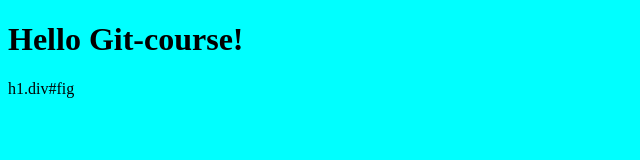
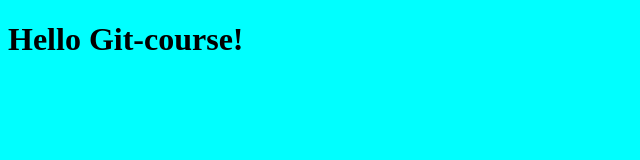
Before and after one commit to Dmitriy2711/git-course2, a plain HTML site: page index.html in a window 1280 px wide. Shown: the full height of the page, 0-640 px from the left. Drawn offline with Linux system fonts and the light colour scheme.

Commit message:
change index file

```diff
--- a/index.html
+++ b/index.html
@@ -14,6 +14,5 @@
 </head>
 <body>
     <h1>Hello Git-course!</h1>
-    h1.div#fig
 </body>
 </html>
```
